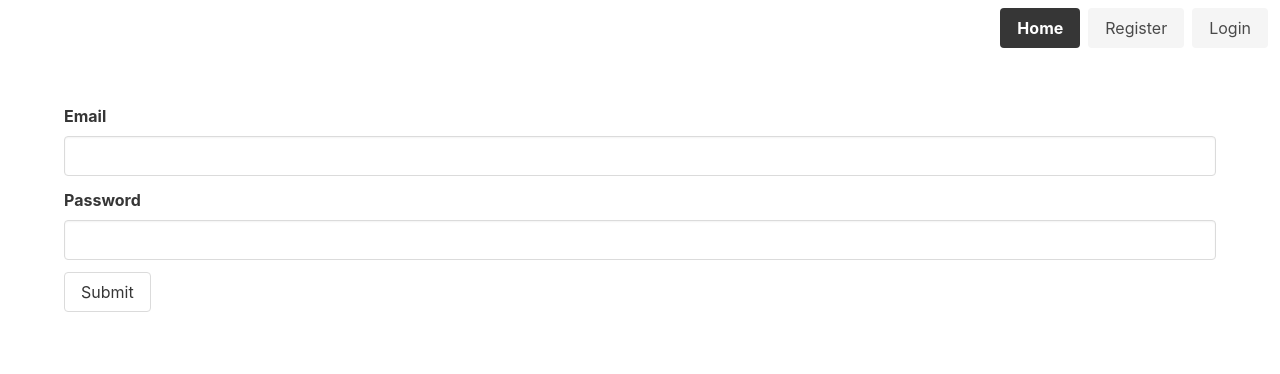
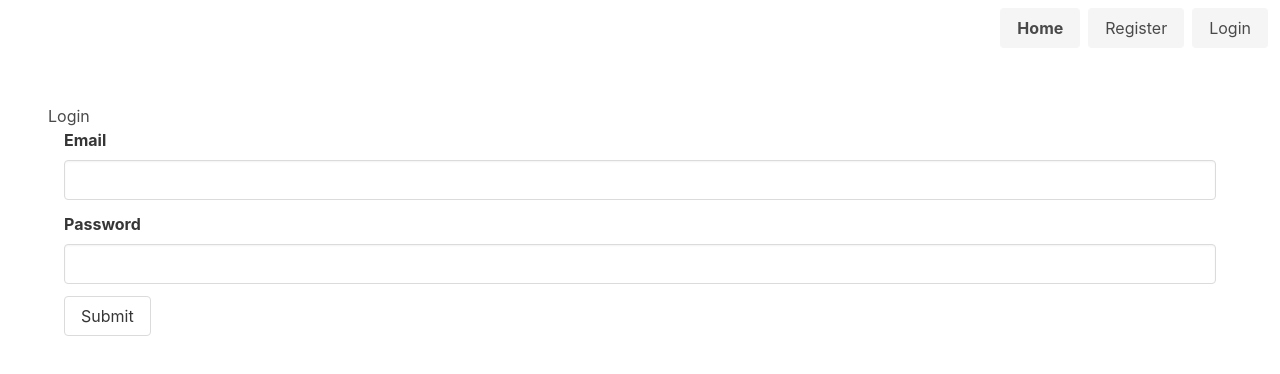
Before and after one commit to Robsness23/project-4-frontend, a React (Create React App) app: page /login in a window 1280 px wide. Shown: the top 374 px of the page. Built offline with nearby package versions, Linux system fonts and the light colour scheme.

Commit message:
Fiexed up error with Register redirecting to Login page, both saving in the db

```diff
--- a/src/App.js
+++ b/src/App.js
@@ -3,7 +3,7 @@ import { BrowserRouter as Router, Routes, Route } from 'react-router-dom'
 import Navbar from './components/Navbar'
 import Home from './components/Home'
 import Login from './components/Login'
-import Register from './components/Login'
+import Register from './components/Register'
 
 
 
@@ -17,6 +17,8 @@ function App() {
         <Route path="/" element={<Home />} />
         <Route path="/login" element={<Login />} />
         <Route path="register" element={<Register />} />
+
+
       </Routes>
     </Router>
   )
--- a/src/components/Login.js
+++ b/src/components/Login.js
@@ -1,6 +1,7 @@
 import React, { useState } from 'react'
 import { useNavigate } from 'react-router-dom'
 import axios from 'axios'
+
 
 
 
@@ -37,6 +38,7 @@ export default function Login() {
   }
 
   return <div className="section">
+    <h2>Login</h2>
     <div className="container">
       <form onSubmit={handleSubmit}>
         <div className="field">
--- a/src/components/Navbar.js
+++ b/src/components/Navbar.js
@@ -7,7 +7,7 @@ const NavBar = () => {
       <div className="navbar-end">
         <div className="navbar-item">
           <div className="buttons">
-            <Link to="/" className="button is-dark">
+            <Link to="/" className="button is-light">
               <strong>Home</strong>
             </Link>
             <Link to="/register" className="button is-light">
```
